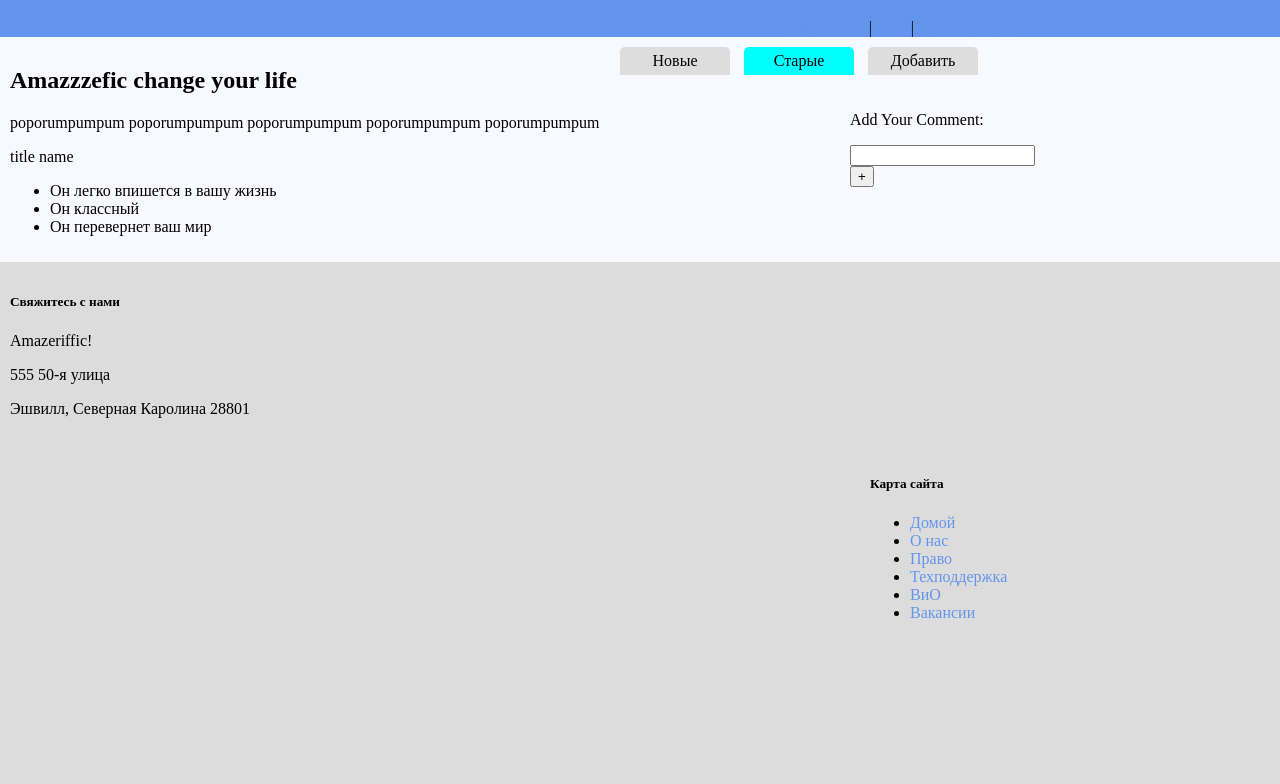
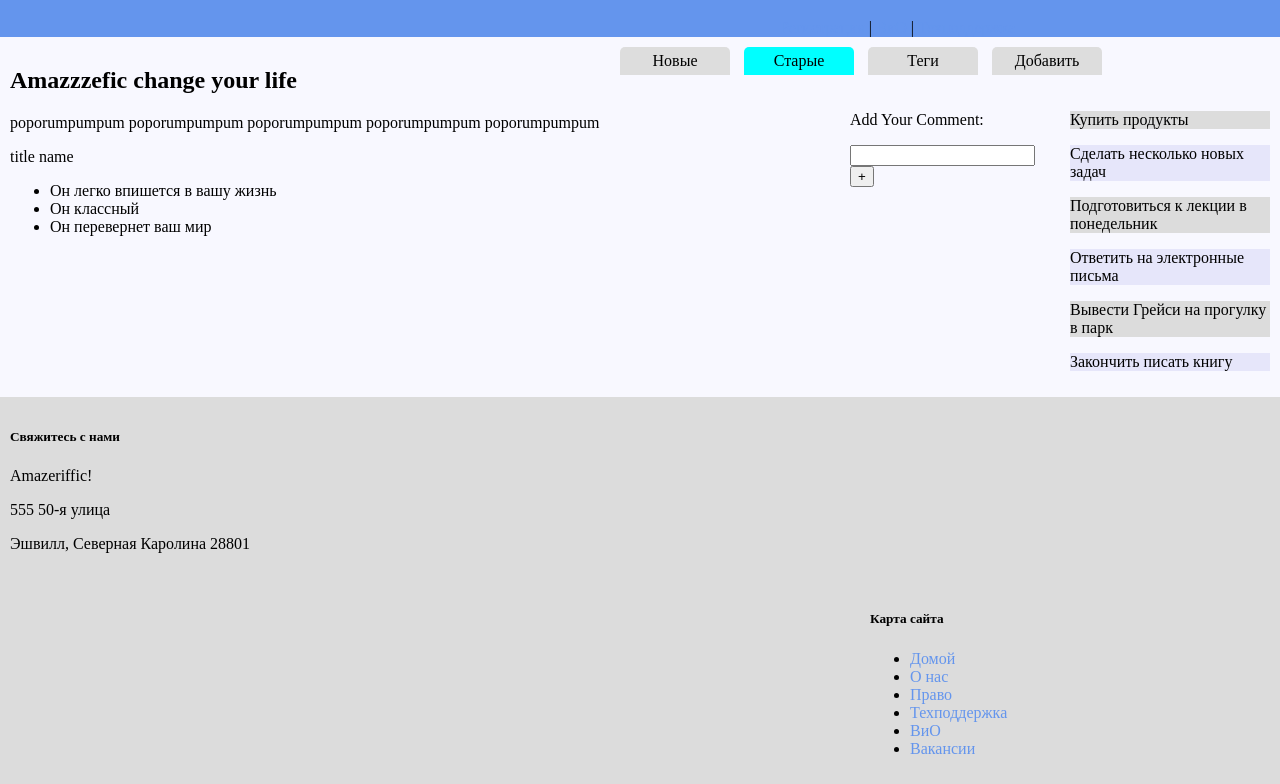
Before and after one commit to niktikh/test, a plain HTML site: page index.html in a window 1280 px wide. Shown: the part 61-845 px from the top of the page. Before the commit the page ends 800 px from the top, so only its background shows below. Drawn offline with Linux system fonts and the light colour scheme.

Commit message:
add tags and ace.json

```diff
--- a/app.js
+++ b/app.js
@@ -1,4 +1,7 @@
-var main = function () {
+var main = function (objs) {
+    var contentComm = objs.map(function(ob){
+        return ob.description;
+    });
     var addCommentFromInputBox = function () {
         var $newComment = $("<p>");
         if ($(".comment-input input").val() !== "") {
@@ -29,7 +32,6 @@ var main = function () {
             $(".comments p").remove();
         });
     });
-    var contentComm = [];
     $(".tabs span").toArray().forEach(function (element) {
         $(element).on("click", function() {
             var $element = $(element);
@@ -54,5 +56,13 @@ var main = function () {
         });
     });
     $(".tabs a:nth-child(2) span").trigger("click");
+    $.getJSON("cards/ace.json", function (card) {
+        // вводим карту в консоль
+        console.log(card);
+    });
 };
-$(document).ready(main);
+$(document).ready(function(){
+    $.getJSON("cards/ace.json",function(obj){
+        main(obj)
+    });
+});
--- /dev/null
+++ b/cards/ace.json
@@ -0,0 +1,29 @@
+[
+  {
+    "description" : "Купить продукты",
+    "tags"  : [ "шопинг", "рутина" ]
+  },
+  {
+    "description" : "Сделать несколько новых задач",
+    "tags"  : [ "писательство", "работа" ]
+  },
+  {
+    "description" : "Подготовиться к лекции в понедельник",
+    "tags"  : [ "работа", "преподавание" ]
+  },
+  {
+    "description" : "Ответить на электронные письма",
+    "tags"  : [ "работа" ]
+  },
+  {
+    "description" : "Вывести Грейси на прогулку в парк",
+    "tags"  : [ "рутина", "питомцы" ]
+  },
+  {
+    "description": "Закончить писать книгу",
+    "tags": [
+      "писательство",
+      "работа"
+    ]
+  }
+]
--- a/index.html
+++ b/index.html
@@ -29,6 +29,7 @@
             <div class="tabs">
                 <a href=""><span class="notActive">Новые</span></a>
                 <a href=""><span class="active">Старые</span></a>
+                <a href=""><span class="notActive">Теги</span></a>
                 <a href=""><span class="notActive">Добавить</span></a>
             </div>
         </div>
```
